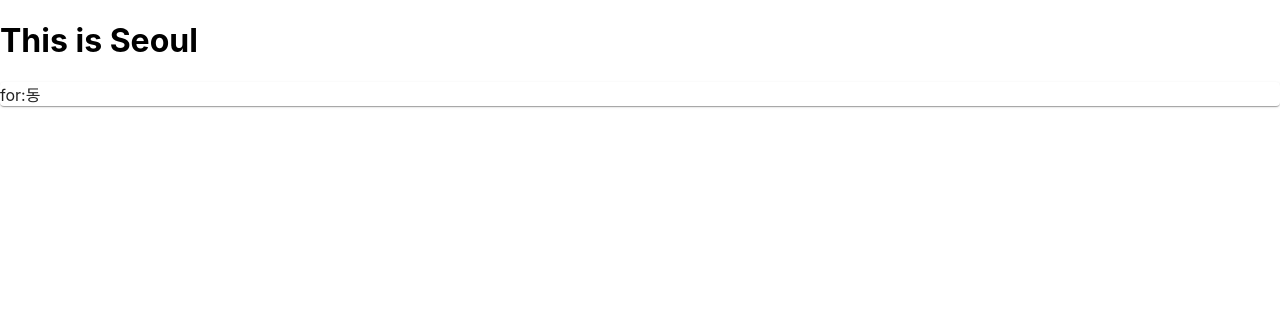
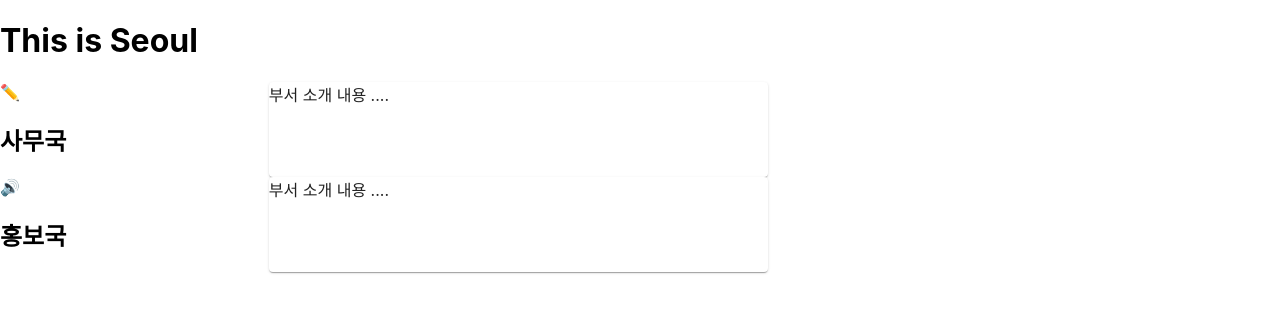
Before and after one commit to SKKUD/skklub-v3-frontend, a Next.js app: page /intro/seoul in a window 1280 px wide. Shown: the top 312 px of the page. Built offline with nearby package versions, Linux system fonts and the light colour scheme.

Commit message:
commit to pull

```diff
--- a/components/intro/DepartmentCard.jsx
+++ b/components/intro/DepartmentCard.jsx
@@ -1,5 +1,13 @@
 import { Card } from "@mui/material";
 
-export default function DepartmentCard({ dy }) {
-  return <Card>{dy.title}</Card>;
+export default function DepartmentCard({ dept }) {
+  return (
+    <div style={{ display: "flex", width:'100%' }}>
+      <div style={{width:'35%'}}>
+        <div>{dept.emoji}</div>
+        <h2>{dept.name}</h2>
+      </div>
+      <Card sx={{width:'65%'}}>{dept.description}</Card>
+    </div>
+  );
 }
--- a/layout/intro/IntroLayout.js
+++ b/layout/intro/IntroLayout.js
@@ -19,9 +19,13 @@ const dongyeon = {
 
 export default function IntroLayout(props) {
   return (
-    <div>
+    <div className="wrap" style={{ margin: "0 auto" }}>
       <h1>This is {props.campus}</h1>
-      <DepartmentCard dy={dongyeon} />
+      <div style={{ width: "60%" }}>
+        {dongyeon.department.map((dept) => (
+          <DepartmentCard dept={dept} key={dept.name} />
+        ))}
+      </div>
     </div>
   );
 }
--- a/pages/index.js
+++ b/pages/index.js
@@ -1,10 +1,11 @@
 import Head from "next/head";
 import Image from "next/image";
+import IntroLayout from "../layout/intro/IntroLayout";
 
 export default function Home() {
   return (
     <div>
-      <h1>This is info</h1>
+      <h1>This is home</h1>
     </div>
   );
 }
```
Also changed, not shown: pages/intro/seoul/index.js (+5 -5 lines).
